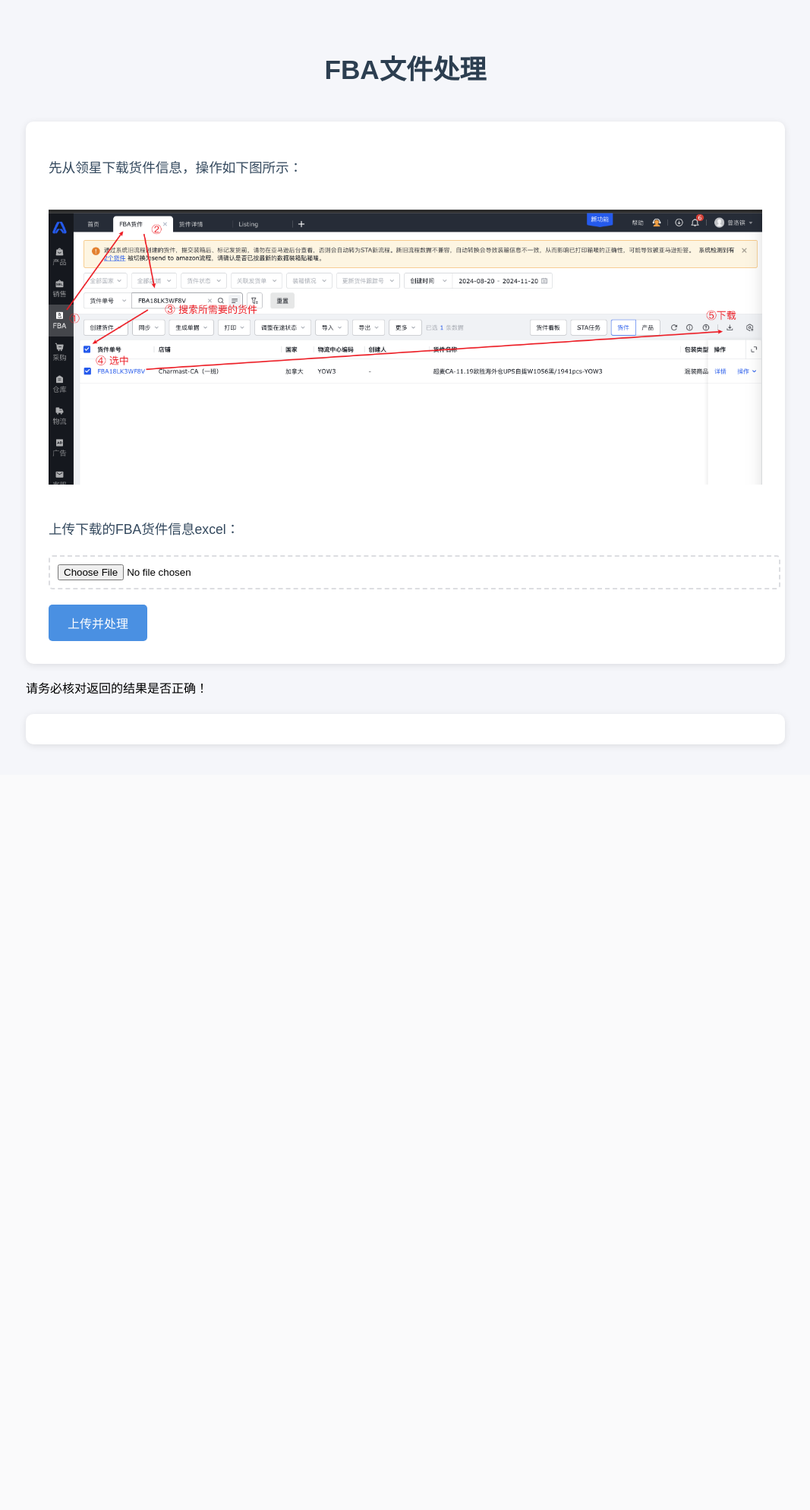
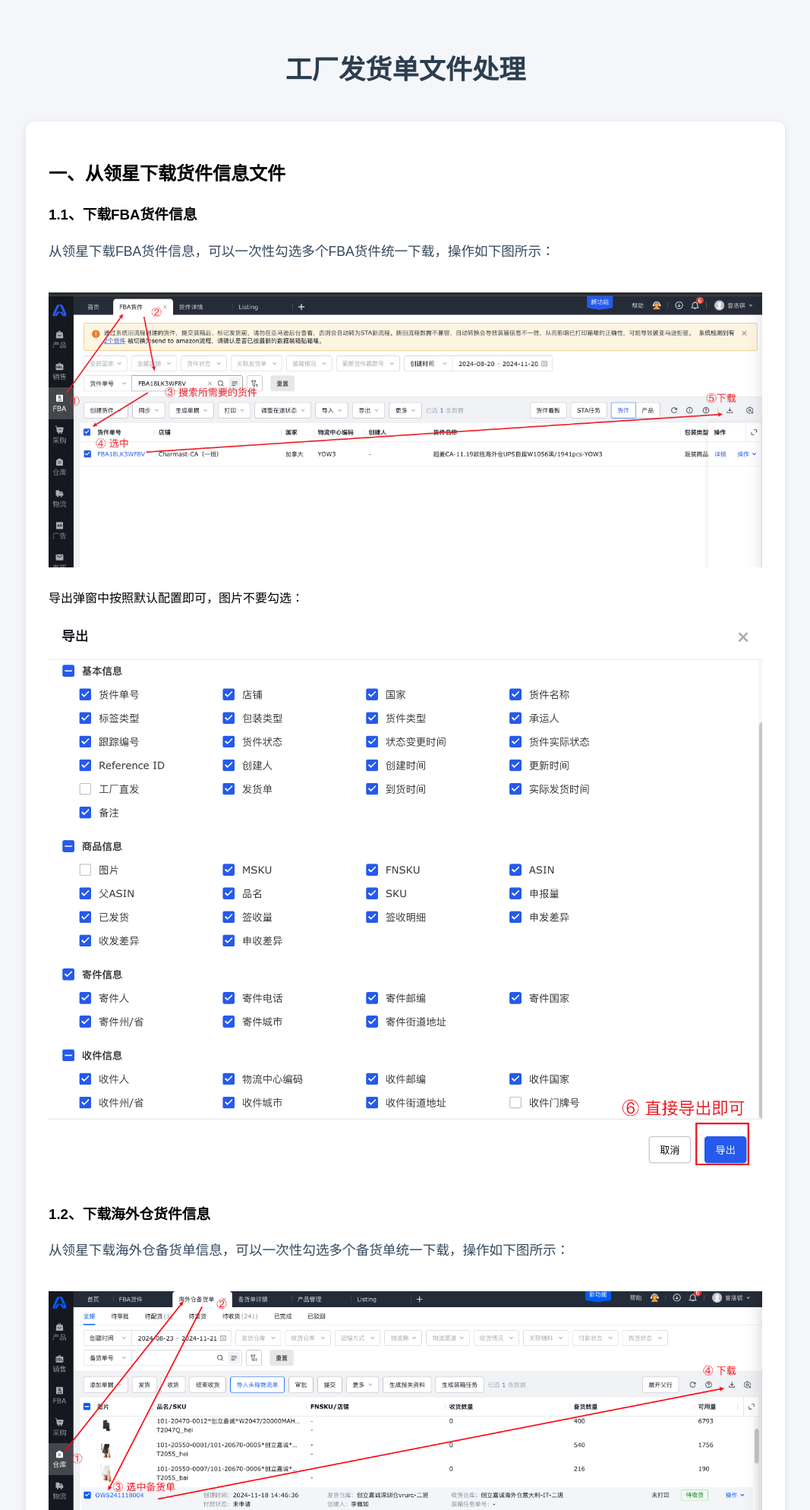
Before and after one commit to Robin3910/amazon_fba_info_handle, a Flask app: page / in a window 1280 px wide. Shown: the top 1988 px of the page at 76% size, without its empty margins (106-1173 px from the left). Before the commit the page ends 984 px from the top, so only its background shows below. Run offline with Flask 3, Linux system fonts and the light colour scheme.

Commit message:
feat: 支持多票货件一起处理、支持海外仓货件单

```diff
--- a/main.py
+++ b/main.py
@@ -16,7 +16,6 @@ class ExcelProcessor:
         self.fba_shipment = None
         self.product_summary = None
         self.packing_list = None
-        self.shipment_info = {}
         self.msku_map = {}
         self.product_info_map = {}
         self.packing_info_map = {}
@@ -33,19 +32,30 @@ class ExcelProcessor:
 
     def process_fba_shipment(self):
         """处理FBA货件信息"""
-        # 获取基本信息
-        first_row = self.fba_shipment.iloc[0]
-        self.shipment_info = {
-            '货件单号': first_row['货件单号'],
-            '店铺': first_row['店铺'],
-            '国家': first_row['国家'],
-            '创建日期': first_row['创建时间'],
-            '物流中心编码': first_row['物流中心编码']
-        }
+        # 根据备货单号判断FBA文件类型
+        # 类型A是FBA发货单 本地发往FBA仓库
+        # 类型B是海外仓发货单，本地发往海外仓库
 
-        # 处理MSKU信息
+        countries = ['德国', '法国', '意大利', '西班牙', '英国', '荷兰', '比利时', '瑞典', '波兰',
+                    '澳大利亚', '迪拜', '美国', '加拿大', '墨西哥', '日本', '沙特阿拉伯']
+
+        # 判断文件类型
+        fba_type = 'A' if '备货单号' not in self.fba_shipment.columns else 'B'
+        tmp_info = {}
         for _, row in self.fba_shipment.iterrows():
-            msku = row['MSKU']
+
+            # 获取国家信息
+            if fba_type == 'A':
+                country = row['国家']
+
+            if fba_type == 'B':
+                warehouse_name = row['收货仓库']
+                for c in countries:
+                    if c in warehouse_name:
+                        country = c
+                        break
+
+            msku = row['MSKU'] if fba_type == 'A' else row['sku']
             product_name = row['品名']
 
             # 解析品名信息
@@ -57,9 +67,34 @@ class ExcelProcessor:
                 '型号': model,
                 '颜色': product_info[3],
                 '规格': product_info[1],
-                '建单数量': row['申报量'],
-                'FNSKU': row['FNSKU']
+                '建单数量': row['申报量'] if fba_type == 'A' else row['备货数量'],
+                'FNSKU': row['FNSKU'] if fba_type == 'A' else '',
+                'fba_type': fba_type,
+                '货件单号': row['货件单号'] if fba_type == 'A' else row['备货单号'],
+                '店铺': row['店铺'] if fba_type == 'A' else row['收货仓库'],
+                '国家': country,
+                '创建日期': row['创建时间'],
+                '物流中心编码': row['物流中心编码'] if fba_type == 'A' else ''
             }
+            # 如果当前msku包含完整信息，保存到临时map中
+            msku_info = self.msku_map[msku]
+            if pd.isna(msku_info['国家']):
+                self.msku_map[msku]['货件单号'] = tmp_info['货件单号']
+                self.msku_map[msku]['国家'] = tmp_info['国家']
+                self.msku_map[msku]['店铺'] = tmp_info['店铺']
+                self.msku_map[msku]['创建日期'] = tmp_info['创建日期']
+                self.msku_map[msku]['物流中心编码'] = tmp_info['物流中心编码']
+
+            else:
+                tmp_info = {
+                    '货件单号': msku_info['货件单号'],
+                    '国家': msku_info['国家'],
+                    '店铺': msku_info['店铺'],
+                    '创建日期': msku_info['创建日期'],
+                    '物流中心编码': msku_info['物流中心编码']
+                }
+
+
 
     def process_product_summary(self):
         """处理品号汇总信息"""
@@ -90,22 +125,44 @@ class ExcelProcessor:
         for msku, msku_info in self.msku_map.items():
             models = msku_info['型号'].split('/')
             # 欧洲地区：'德国', '法国', '意大利', '西班牙', '英国', '荷兰', '比利时', '瑞典', '波兰'
-
-            # 根据店铺名称确定品牌
-            if 'charmast'.lower() in self.shipment_info['店铺'].lower():
-                target_brand = "超麦"
-            elif 'chenying'.lower() in self.shipment_info['店铺'].lower():
-                target_brand = "晨樱"
-            elif 'veger'.lower() in self.shipment_info['店铺'].lower():
-                target_brand = "艾美柯"
-            elif 'vrurc'.lower() in self.shipment_info['店铺'].lower():
-                target_brand = "创立嘉城"
-            elif 'GH'.lower() in self.shipment_info['店铺'].lower():
-                target_brand = "谷和"
+            if msku_info['fba_type'] == 'A':
+                # 根据店铺名称确定品牌
+                if 'charmast'.lower() in msku_info['店铺'].lower():
+                    target_brand = "超麦"
+                elif 'chenying'.lower() in msku_info['店铺'].lower():
+                    target_brand = "晨樱"
+                elif 'veger'.lower() in msku_info['店铺'].lower():
+                    target_brand = "艾美柯"
+                elif 'vrurc'.lower() in msku_info['店铺'].lower():
+                    target_brand = "创立嘉城"
+                elif 'GH'.lower() in msku_info['店铺'].lower():
+                    target_brand = "谷和"
+            else:
+                target_brand = msku_info['店铺']
+                if '超麦' in msku_info['店铺']:
+                    target_brand = "超麦"
+                elif '晨樱' in msku_info['店铺']:
+                    target_brand = "晨樱"
+                elif '艾美柯' in msku_info['店铺']:
+                    target_brand = "艾美柯"
+                elif '创立嘉城'.lower() in msku_info['店铺'].lower():
+                    target_brand = "创立嘉城"
+                elif '创立嘉诚'.lower() in msku_info['店铺'].lower():
+                    target_brand = "创立嘉城"
+                elif '谷和'.lower() in msku_info['店铺'].lower():
+                    target_brand = "谷和"
+                elif 'charmast'.lower() in msku_info['店铺'].lower():
+                    target_brand = "超麦"
+                elif 'chenying'.lower() in msku_info['店铺'].lower():
+                    target_brand = "晨樱"
+                elif 'veger'.lower() in msku_info['店铺'].lower():
+                    target_brand = "艾美柯"
+                elif 'vrurc'.lower() in msku_info['店铺'].lower():
+                    target_brand = "创立嘉城"
+                elif 'GH'.lower() in msku_info['店铺'].lower():
+                    target_brand = "谷和"
 
             for model in models:
-                # target_brand = "超麦" if self.shipment_info['国家'] == "美国" else "晨樱"
-
                 # 在product_info_map中查找对应的产品信息
                 product_info = None
                 for _, info in self.product_info_map.items():
@@ -138,9 +195,9 @@ class ExcelProcessor:
 
                 result_row = {
                     '账号': target_brand,
-                    '货件日期': self.shipment_info['创建日期'],
-                    '国家': self.shipment_info['国家'],
-                    '货件编码': self.shipment_info['货件单号'],
+                    '货件日期': msku_info['创建日期'],
+                    '国家': msku_info['国家'],
+                    '货件编码': msku_info['货件单号'],
                     '纸箱编号': '',
                     '产品型号': f"{product_info['客户型号']}{product_info['颜色']}",
                     '品号': model,
@@ -154,33 +211,48 @@ class ExcelProcessor:
                     '装箱规格个/箱': packing_info.get('普通装箱数', 0),
                     '物流渠道': '',
                     '货件特殊说明': '',
-                    '物流中心编码': self.shipment_info['物流中心编码'],
+                    '物流中心编码': msku_info['物流中心编码'],
                     '报关单价': '',
                     '平台售价': '',
                     '备注': '',
-                    '透明计划标签（MSKU）': msku,
+                    '透明计划标签（MSKU）': msku if msku_info['fba_type'] == 'A' else '',
                     '标签(FNSKU)': msku_info['FNSKU'],
                     '外箱标签': '',
                     '班级': ''
                 }
                 result_data.append(result_row)
 
-        # 计算单票合计/箱
-        total_boxes = sum(row['件数/箱'] for row in result_data)
+        # 按货件单号分组计算单票合计/箱
+        shipment_boxes = {}
         for row in result_data:
-            row['单票合计/箱'] = total_boxes
+            shipment_id = row['货件编码']
+            boxes = row['件数/箱']
+            if shipment_id not in shipment_boxes:
+                shipment_boxes[shipment_id] = 0
+            shipment_boxes[shipment_id] += boxes
 
-        # 计算每个MSKU的纸箱编号
-        start_box_num = 1
+        # 更新每行的单票合计/箱
         for row in result_data:
+            row['单票合计/箱'] = shipment_boxes[row['货件编码']]
+
+        # 计算每个货件的纸箱编号
+        shipment_start_box = {}
+        for row in result_data:
+            shipment_id = row['货件编码']
+            if shipment_id not in shipment_start_box:
+                shipment_start_box[shipment_id] = 1
+
             boxes = int(row['件数/箱'])
             if boxes > 0:
+                start_box_num = shipment_start_box[shipment_id]
                 end_box_num = start_box_num + boxes - 1
                 row['纸箱编号'] = f"{start_box_num}-{end_box_num}"
-                start_box_num = end_box_num + 1
+                shipment_start_box[shipment_id] = end_box_num + 1
 
-
-        return pd.DataFrame(result_data)
+        df = pd.DataFrame(result_data)
+        # 按创建日期降序排序
+        df = df.sort_values(by='货件日期', ascending=False)
+        return df
 
 class TaskManager:
     def __init__(self, max_workers=3):
--- a/templates/index.html
+++ b/templates/index.html
@@ -1,7 +1,7 @@
 <!DOCTYPE html>
 <html>
 <head>
-    <title>FBA文件处理</title>
+    <title>工厂发货单文件处理</title>
     <meta charset="utf-8">
     <style>
         :root {
@@ -116,12 +116,24 @@
     </style>
 </head>
 <body>
-    <h1>FBA文件处理</h1>
+    <h1>工厂发货单文件处理</h1>
     <div class="upload-form">
         <form id="uploadForm">
-            <p>先从领星下载货件信息，操作如下图所示：</p>
+            <h2>一、从领星下载货件信息文件</h2>
+            <h3>1.1、下载FBA货件信息</h3>
+            <p>从领星下载FBA货件信息，可以一次性勾选多个FBA货件统一下载，操作如下图所示：</p>
             <img src="{{ url_for('static', filename='Snipaste_2024-11-20_15-35-24.png') }}" alt="示例图片" style="max-width: 100%; height: auto; margin: 20px 0;">
-            <p>上传下载的FBA货件信息excel：</p>
+            导出弹窗中按照默认配置即可，图片不要勾选：
+            <img src="{{ url_for('static', filename='Snipaste_2024-11-21_10-47-23.png') }}" alt="示例图片" style="max-width: 100%; height: auto; margin: 20px 0;">
+
+            <h3>1.2、下载海外仓货件信息</h3>
+            <p>从领星下载海外仓备货单信息，可以一次性勾选多个备货单统一下载，操作如下图所示：</p>
+            <img src="{{ url_for('static', filename='70628DB2-8585-4656-854A-5663DEF7DB77.png') }}" alt="示例图片" style="max-width: 100%; height: auto; margin: 20px 0;">
+            <p>点击下载后，导出内容如下图所示，导出【基础信息】和【产品信息】，图片不要勾选：</p>
+            <img src="{{ url_for('static', filename='Snipaste_2024-11-21_09-39-43.png') }}" alt="示例图片" style="max-width: 100%; height: auto; margin: 20px 0;">
+
+            <h2>二、上传领星下载的货件信息文件进行处理</h2>
+            <p>每次只能处理一份文件</p>
             <input type="file" name="fba_file" accept=".xlsx,.xls" required>
             <button type="submit">上传并处理</button>
         </form>
```
Also changed, not shown: static/70628DB2-8585-4656-854A-5663DEF7DB77.png (added), static/Snipaste_2024-11-21_09-39-43.png (added), static/Snipaste_2024-11-21_10-47-23.png (added), 3 other files.
